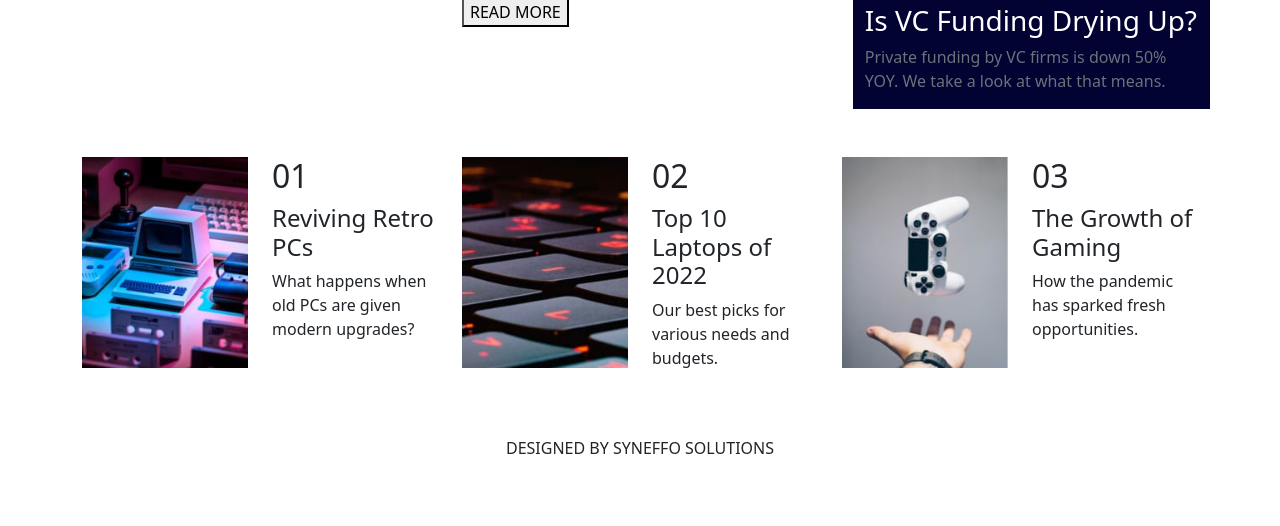
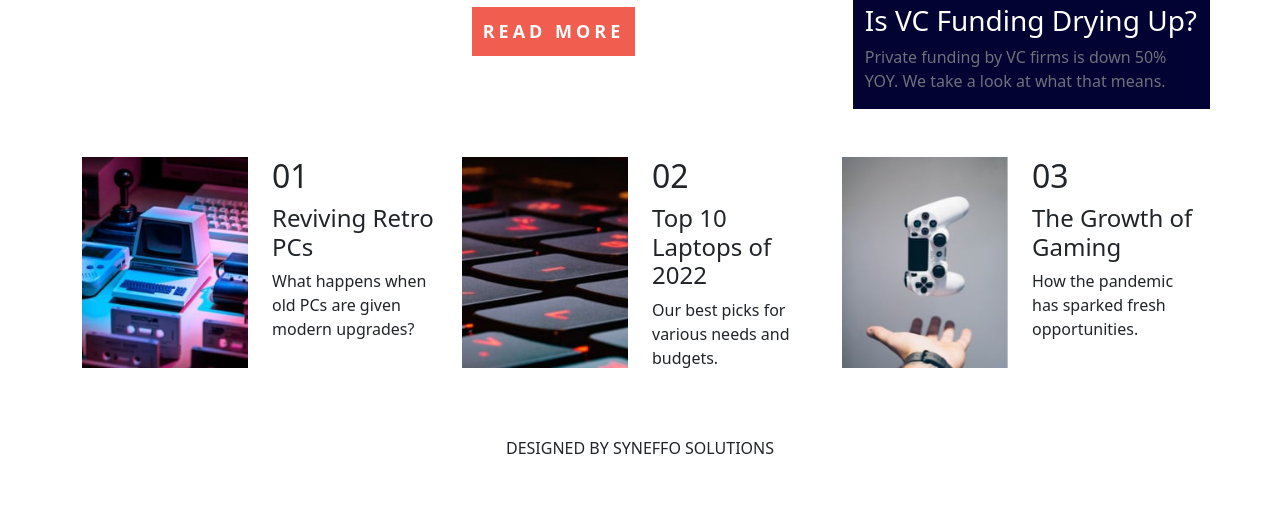
Before and after one commit to abhijith830/website, a plain HTML site: page website1/images/index.html in a window 1280 px wide. Shown: the part 571-1097 px from the top of the page. Drawn offline with nearby package versions, Linux system fonts and the light colour scheme.

Commit message:
adding demo files

```diff
--- a/website1/css/website.css
+++ b/website1/css/website.css
@@ -23,3 +23,15 @@ h3.three:hover {
 .five{
     color: rgb(105, 115, 122);
 }
+.six{
+    background-color:hsl(5,85%, 63%);
+    color: white;
+    border: 10px solid white;
+    padding: 3%;
+    font-size: large;
+    font-weight: 600;
+    letter-spacing: 4px;
+ }
+ .six:hover{
+     background-color: rgb(2, 2, 51);
+ }
--- a/website1/images/index.html
+++ b/website1/images/index.html
@@ -46,7 +46,7 @@
             </div>
             <div class="col-lg mt-5">
               <p>We dive into the next evolution of the web that claims to put the power of the platforms back into the hands of the people. But is it really fulfilling its promise?</p>
-              <button>READ MORE</button>
+              <button class="six"> READ MORE</button>
             </div>
           </div>
         </div>
```
Also changed, not shown: website2/images/i1.jpg (added).
